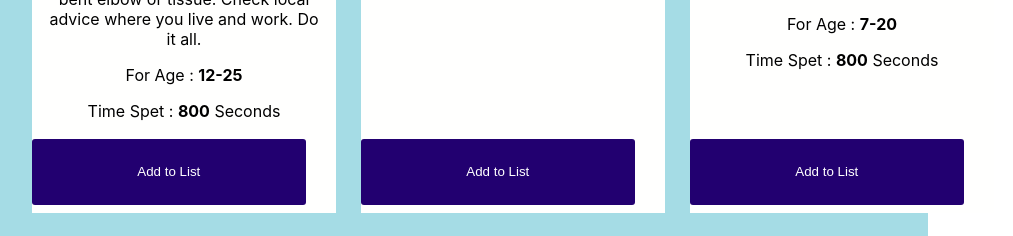
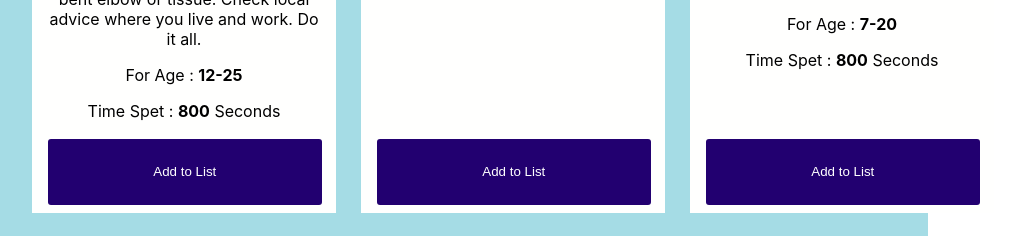
Before and after one commit to MajbaUddin7/a8-youth-growth-socity, a React (Create React App) app: page / in a window 1280 px wide. Shown: the part 840-1076 px from the top of the page, without its empty margins (68-1081 px from the left). Built offline with nearby package versions, Linux system fonts and the light colour scheme.

Commit message:
Final task completed

```diff
--- a/src/components/Sideber/Sideber.css
+++ b/src/components/Sideber/Sideber.css
@@ -1,6 +1,7 @@
 .profile {
     display: flex;
     align-items: center;
+    margin-bottom: 12px;
 }
 
 .profile-image img {
--- a/src/components/Tasks/Task.css
+++ b/src/components/Tasks/Task.css
@@ -24,6 +24,7 @@ button.btn-activity {
     bottom: 8px;
     right: 0;
     left: 0;
+    margin: 0 16px;
 }
 
 .card-info {
```
